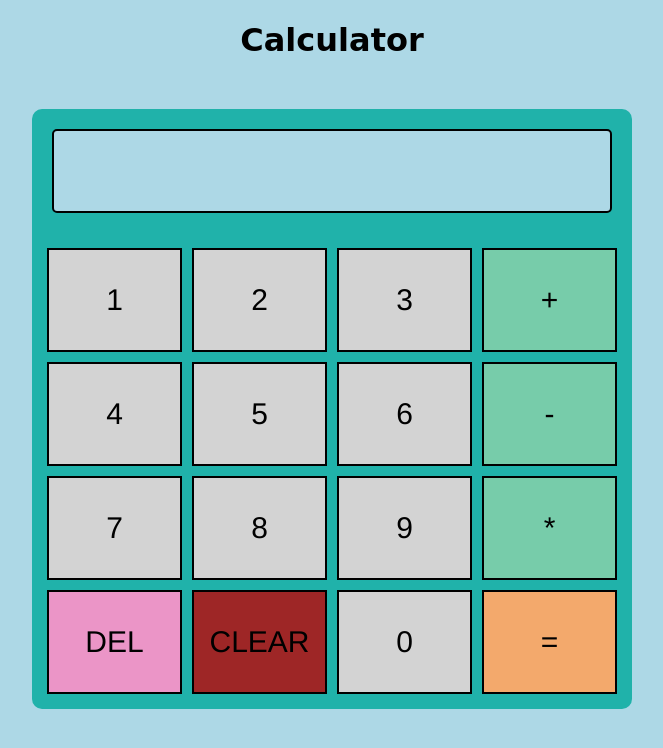
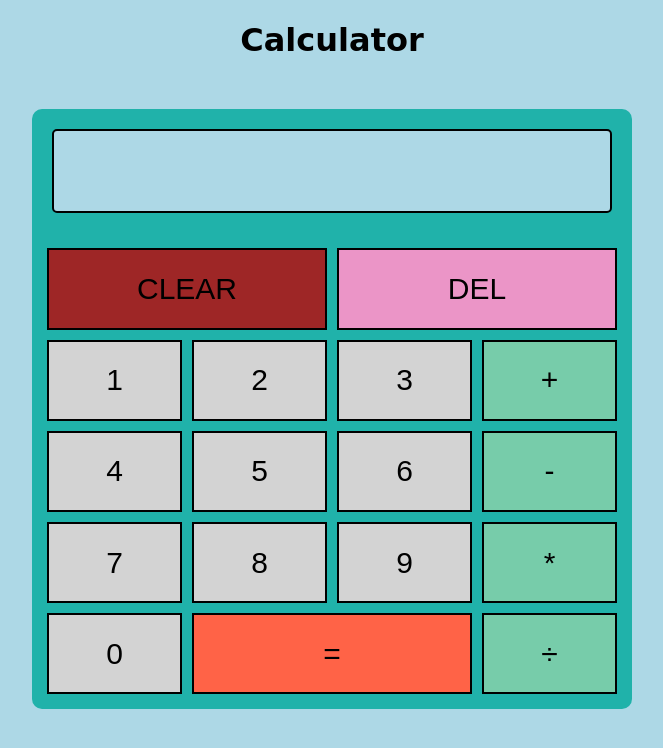
Before and after one commit to Jason-Kawala/Calculator-TOP, a plain HTML site: page index.html in a window 1280 px wide. Shown: the whole page, without its empty margins (308-971 px from the left). Drawn offline with Linux system fonts and the light colour scheme; a web font is replaced by a local one.

Commit message:
JS for CLEAR and DEL button + layout changes on calculator

```diff
--- a/index.html
+++ b/index.html
@@ -15,22 +15,23 @@
             <div class="screen"></div>
         </div>
         <div class="buttons">
-            <div class="btn number">1</div>
-            <div class="btn number">2</div>
-            <div class="btn number">3</div>
-            <div class="btn operator">+</div>
-            <div class="btn number">4</div>
-            <div class="btn number">5</div>
-            <div class="btn number">6</div>
-            <div class="btn operator">-</div>
-            <div class="btn number">7</div>
-            <div class="btn number">8</div>
-            <div class="btn number">9</div>
-            <div class="btn operator">*</div>
-            <div class="btn delbtn">DEL</div>
-            <div class="btn clearbtn">CLEAR</div>
-            <div class="btn number">0</div>
-            <div class="btn equalbtn">=</div>
+            <button class="btn clearbtn" data-utility="CLEAR">CLEAR</button>
+            <button class="btn delbtn" data-utility="DEL">DEL</button>
+            <button class="btn number" data-value="1">1</button>
+            <button class="btn number" data-value="2">2</button>
+            <button class="btn number" data-value="3">3</button>
+            <button class="btn operator" data-operator="+">+</button>
+            <button class="btn number" data-value="4">4</button>
+            <button class="btn number" data-value="5">5</button>
+            <button class="btn number" data-value="6">6</button>
+            <button class="btn operator" data-operator="-">-</button>
+            <button class="btn number" data-value="7">7</button>
+            <button class="btn number" data-value="8">8</button>
+            <button class="btn number" data-value="9">9</button>
+            <button class="btn operator" data-operator="*">*</button>
+            <button class="btn number" data-value="0">0</button>
+            <button class="btn equalbtn" data-operator="=">=</button>
+            <button class="btn operator" data-operator="÷">÷</button>
         </div>
     </div>
 </div>
--- a/script.js
+++ b/script.js
@@ -1,3 +1,9 @@
+let numbers = document.querySelectorAll(".number");
+let field = document.querySelector('.screen');
+let clearBtn = document.querySelector('.clearbtn');
+let deleteBtn = document.querySelector('.delbtn')
+
+// Basic operating functions
 function add(x,y) {
     return x+y;
 }
@@ -17,6 +23,29 @@ function divide(x,y) {
     return x/y;
 }
 
+function clearDisplay() {
+    field.innerHTML = '';
+}
+
+function deleteLast() {
+    field.innerHTML = field.innerHTML.slice(0,-1);
+}
+
 function operate(operator,x,y) {
     return operator(x,y);
 }
+
+function display(e) {
+    let screen = document.querySelector('.screen');
+    field.innerHTML += e.dataset.value;
+    return Number(field.innerHTML);
+}
+
+numbers.forEach(button => {
+    button.addEventListener('click', () => {
+        field.innerHTML += button.dataset.value;
+    });
+});
+
+clearBtn.addEventListener('click', clearDisplay);
+deleteBtn.addEventListener('click', deleteLast);
--- a/style.css
+++ b/style.css
@@ -44,7 +44,7 @@ h1 {
     display: grid;
     justify-content: flex-start;
     grid-template-columns: repeat(4,1fr);
-    grid-template-rows: repeat(4,1fr);
+    grid-template-rows: repeat(5,1fr);
     gap: 10px;
     margin-left:15px;
     margin-right: 15px;
@@ -66,14 +66,22 @@ h1 {
     background-color: rgba(161, 218, 171, 0.671);
 }
 
-.equalbtn {
-    background-color: rgb(243, 169, 108);
-}
-
 .delbtn {
     background-color: rgb(235, 149, 199);
+    grid-column: span 2;
 }
 
 .clearbtn {
     background-color: rgb(158, 38, 38);
+    grid-column: span 2;
 }
+
+.btn:hover {
+    opacity: 0.8;
+    transform: scale(1.1);
+}
+
+.equalbtn {
+    background-color:tomato;
+    grid-column: span 2;
+}
```
